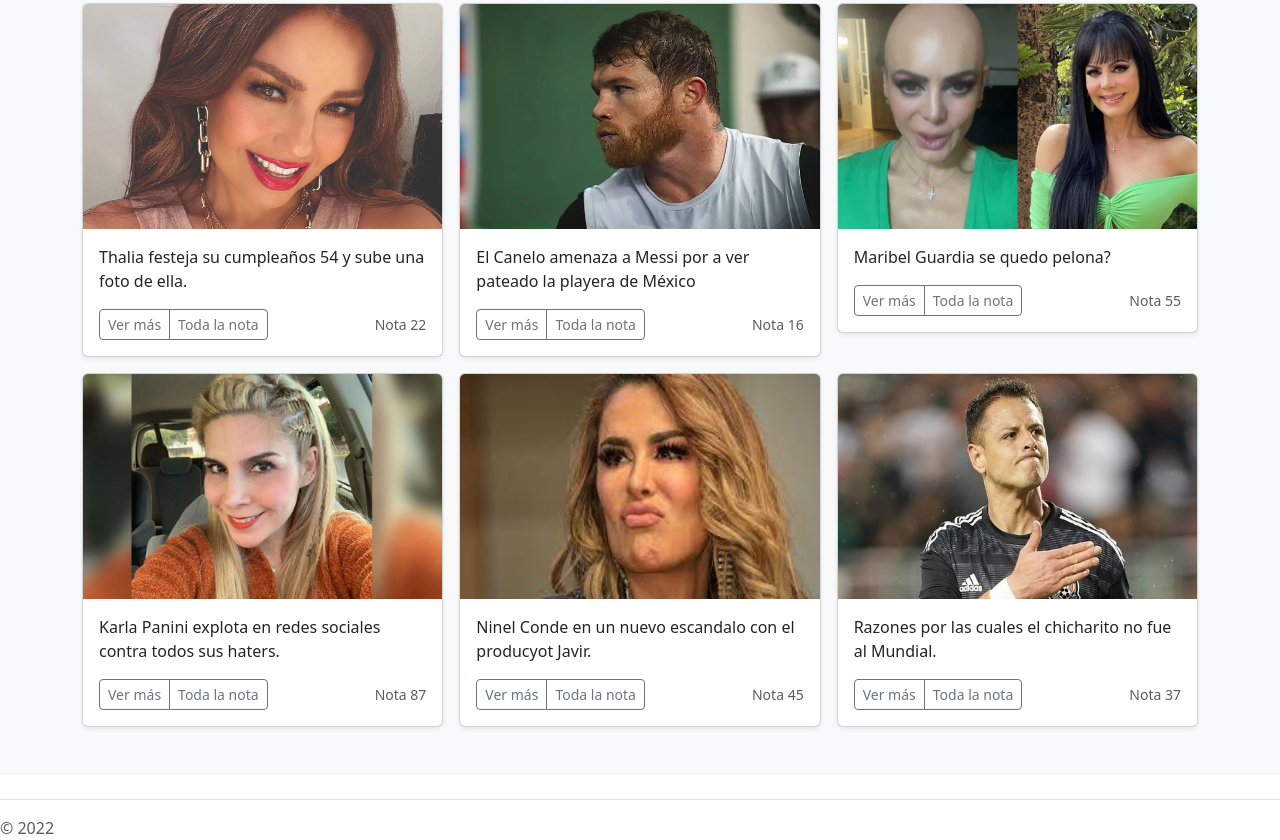
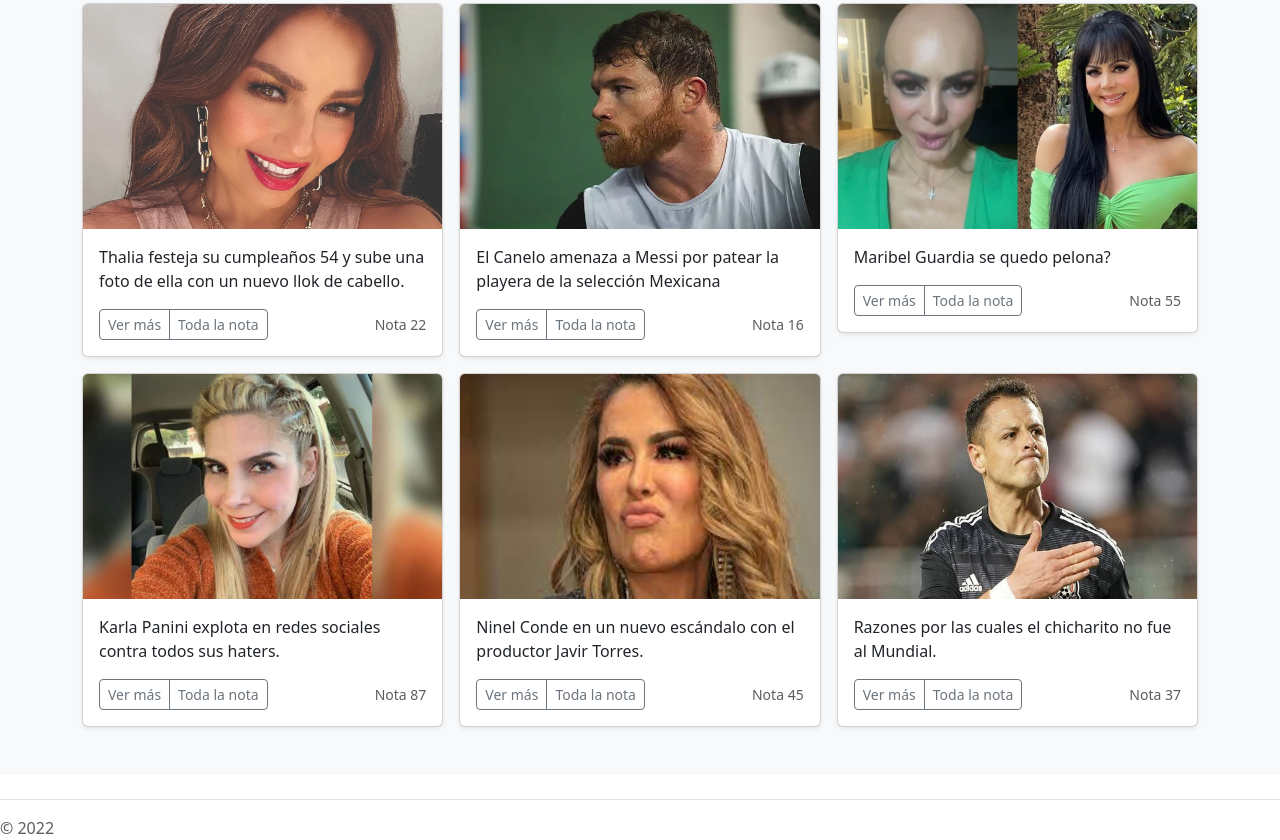
Before and after one commit to ArianEsca/Ptoyecto-Chisme, a plain HTML site: page notas.html in a window 1280 px wide. Shown: the part 1190-2030 px from the top of the page. Drawn offline with nearby package versions, Linux system fonts and the light colour scheme.

Commit message:
Update notas.html

```diff
--- a/notas.html
+++ b/notas.html
@@ -171,7 +171,7 @@
                   <img src="assets/thaliax.jpg" svg class="bd-placeholder-img card-img-top" width="100%" height="225" xmlns="http://www.w3.org/2000/svg" role="img" aria-label="Placeholder: صورة مصغرة" preserveAspectRatio="xMidYMid slice" focusable="false"><title>Placeholder</title><rect width="100%" height="100%" fill="#55595c"/><text x="50%" y="50%" fill="#eceeef" dy=".3em"></text></svg>
 
                   <div class="card-body">
-                    <p class="card-text">Thalia festeja su cumpleaños 54 y sube una foto de ella.</p>
+                    <p class="card-text">Thalia festeja su cumpleaños 54 y sube una foto de ella con un nuevo llok de cabello.</p>
                     <div class="d-flex justify-content-between align-items-center">
                       <div class="btn-group">
                         <button type="button" class="btn btn-sm btn-outline-secondary">Ver más</button>
@@ -187,7 +187,7 @@
                   <img src="assets/canelo.jpg" svg class="bd-placeholder-img card-img-top" width="100%" height="225" xmlns="http://www.w3.org/2000/svg" role="img" aria-label="Placeholder: صورة مصغرة" preserveAspectRatio="xMidYMid slice" focusable="false"><title>Placeholder</title><rect width="100%" height="100%" fill="#55595c"/><text x="50%" y="50%" fill="#eceeef" dy=".3em"></text></svg>
 
                   <div class="card-body">
-                    <p class="card-text">El Canelo amenaza a Messi por a ver pateado la playera de México</p>
+                    <p class="card-text">El Canelo amenaza a Messi por patear la playera de la selección Mexicana</p>
                     <div class="d-flex justify-content-between align-items-center">
                       <div class="btn-group">
                         <button type="button" class="btn btn-sm btn-outline-secondary">Ver más</button>
@@ -236,7 +236,7 @@
                   <img src="assets/ninel.jpeg" svg class="bd-placeholder-img card-img-top" width="100%" height="225" xmlns="http://www.w3.org/2000/svg" role="img" aria-label="Placeholder: صورة مصغرة" preserveAspectRatio="xMidYMid slice" focusable="false"><title>Placeholder</title><rect width="100%" height="100%" fill="#55595c"/><text x="50%" y="50%" fill="#eceeef" dy=".3em"></text></svg>
 
                   <div class="card-body">
-                    <p class="card-text">Ninel Conde en un nuevo escandalo con el producyot Javir.</p>
+                    <p class="card-text">Ninel Conde en un nuevo escándalo con el productor Javir Torres.</p>
                     <div class="d-flex justify-content-between align-items-center">
                       <div class="btn-group">
                         <button type="button" class="btn btn-sm btn-outline-secondary">Ver más</button>
```
